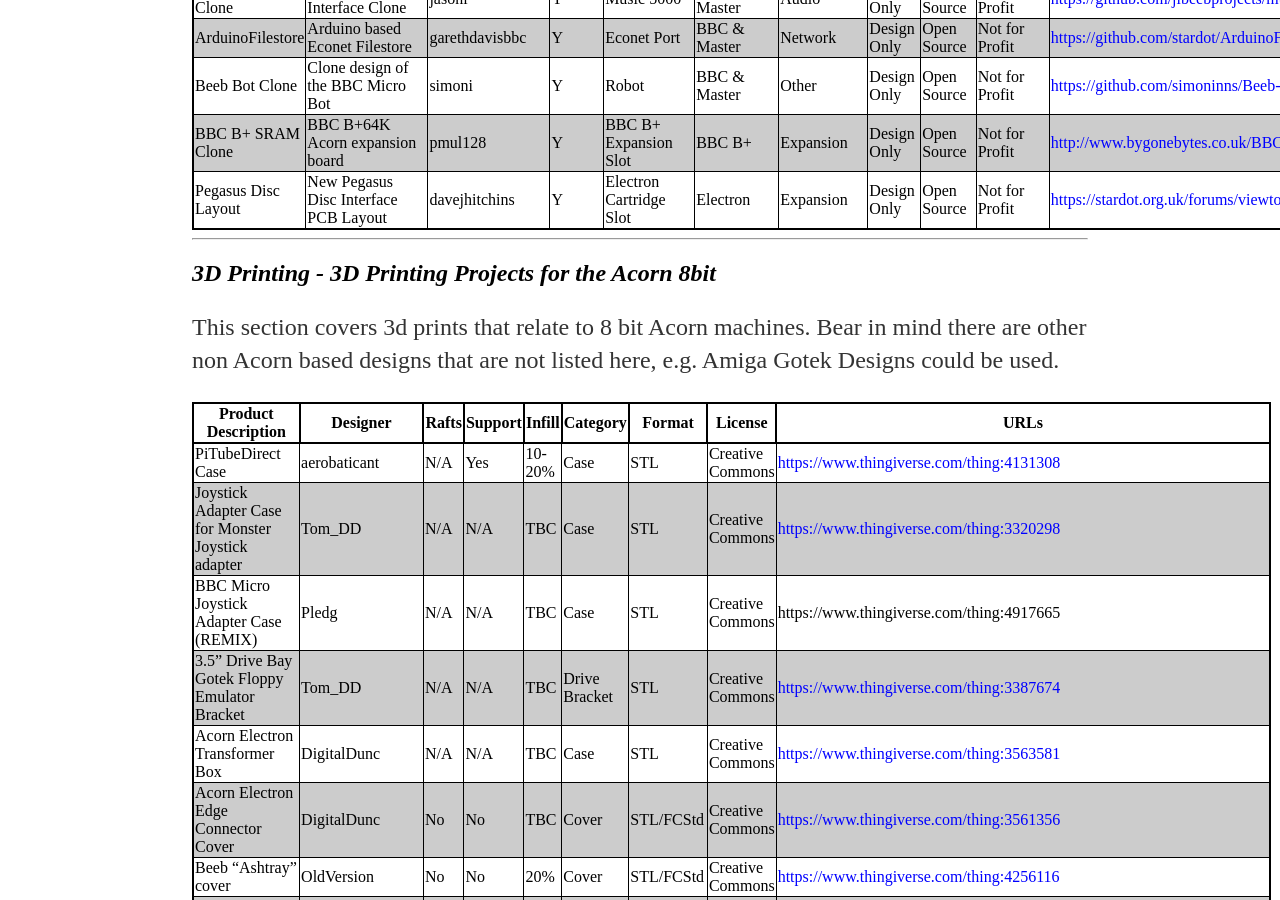
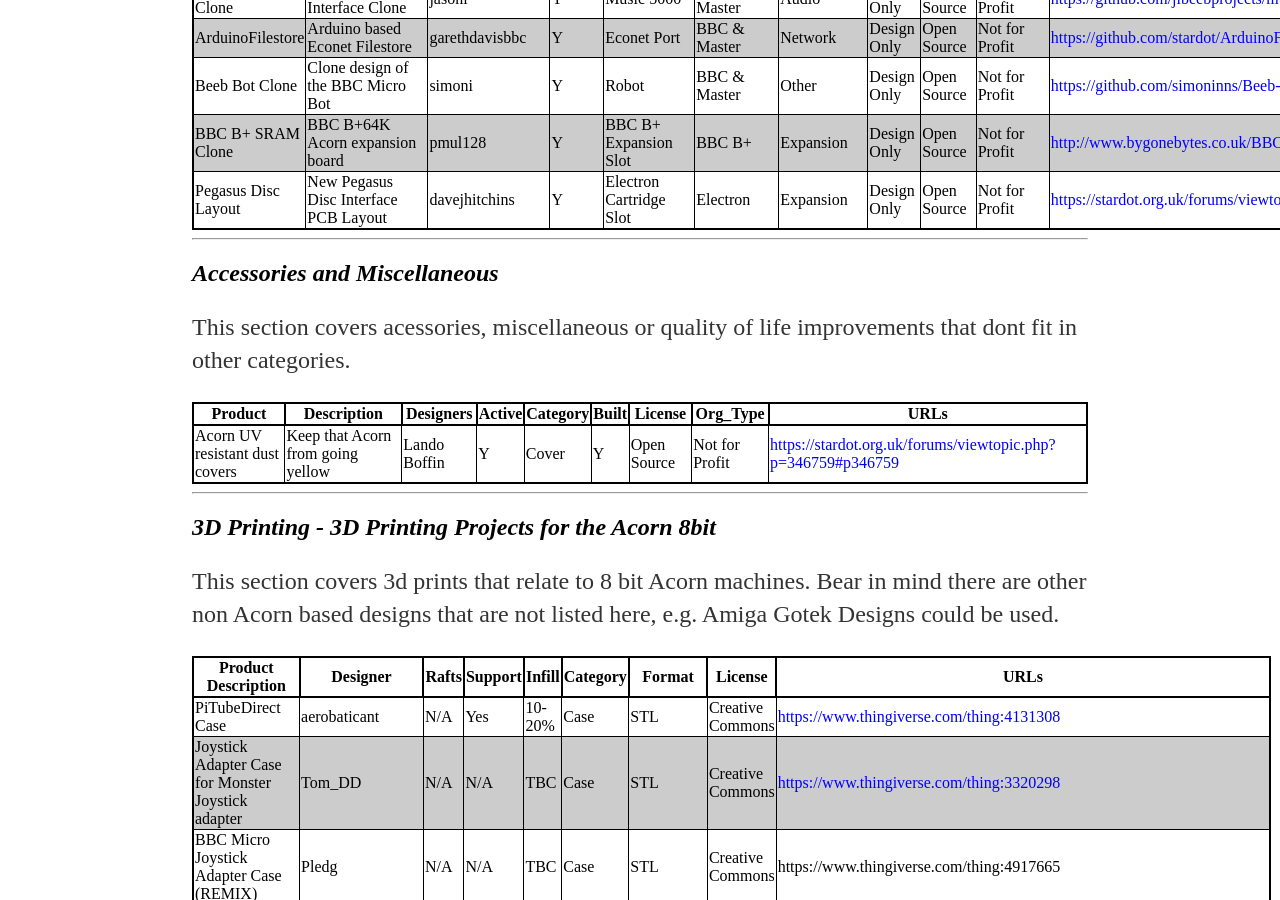
Before and after one commit to elminster/elminster.github.io, a Jekyll site: the page built from hardware.md, in a window 1280 px wide and 900 px high, scrolled down 10384 px. Built offline with Jekyll 4.4.1, drawn with Linux system fonts in a browser that asks for light colours.

Commit message:
Added Acorn Dust Covers

```diff
--- a/hardware.md
+++ b/hardware.md
@@ -218,6 +218,16 @@
 
 ***
 
+## _**Accessories and Miscellaneous**_
+
+This section covers acessories, miscellaneous or quality of life improvements that dont fit in other categories.
+
+| Product | Description | Designers | Active |  Category | Built | License | Org_Type | URLs |
+|---------|-------------|-----------|--------|----------|-------|---------|----------|------|
+| Acorn UV resistant dust covers  | Keep that Acorn from going yellow | Lando Boffin | Y |  Cover | Y | Open Source | Not for Profit | <https://stardot.org.uk/forums/viewtopic.php?p=346759#p346759> |
+
+***
+
 ## _**3D Printing - 3D Printing Projects for the Acorn 8bit**_
 
 This section covers 3d prints that relate to 8 bit Acorn machines. Bear in mind there are other non Acorn based designs that are not listed here, e.g. Amiga Gotek Designs could be used.
```
